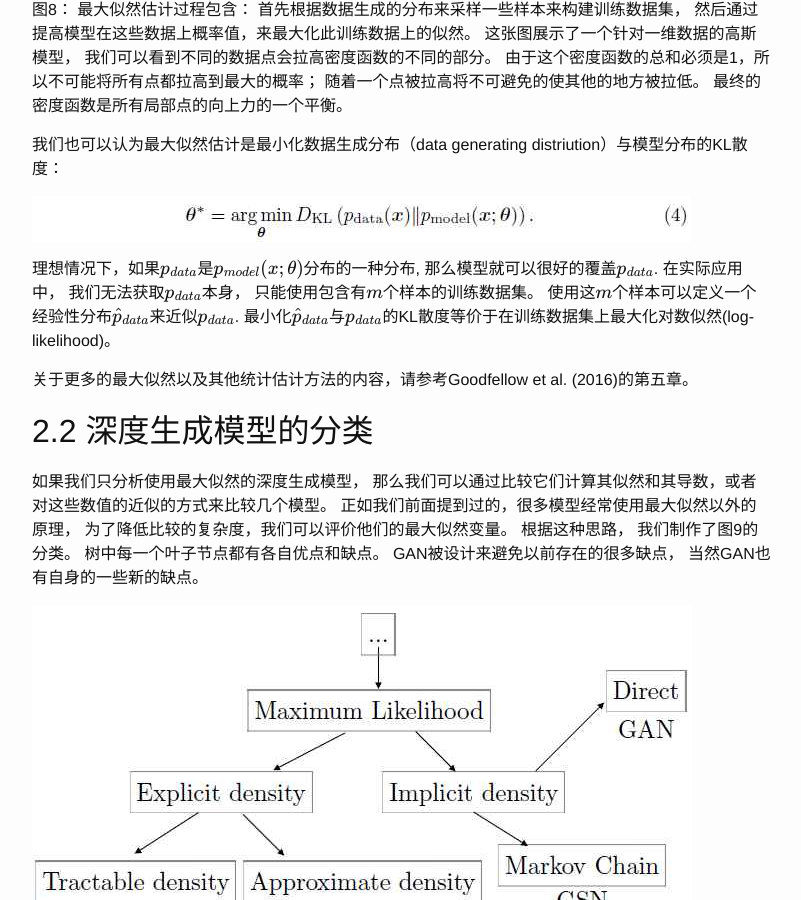
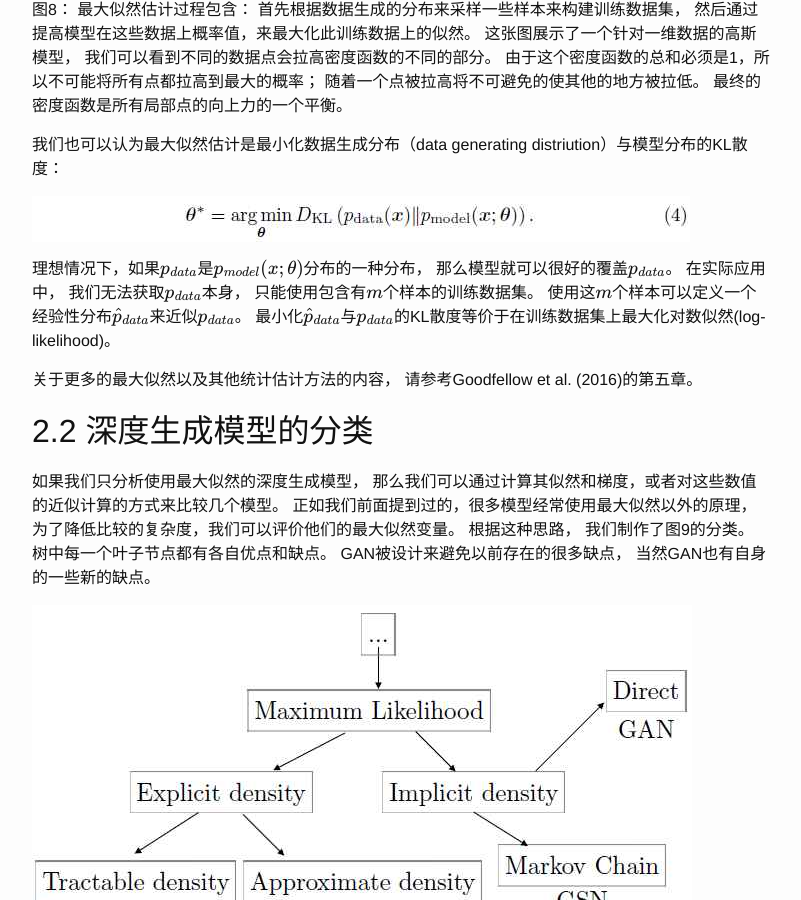
Before and after one commit to sinpycn/sinpycn.github.io, a Jekyll site: the page built from _posts/research/gan/2017-04-29-GAN-Tutorial-How-do-generative-models-work.md, in a window 1280 px wide and 900 px high, scrolled down 1445 px. Shown: the whole window, without its empty margins (238-1039 px from the left). Built offline with Jekyll 4.4.1, drawn with Linux system fonts in a browser that asks for light colours; formulas are drawn with MathJax 3; some of the changed text lies outside the part shown.

Commit message:
Update 2017-04-29-GAN-Tutorial-How-do-generative-models-work.md

```diff
--- a/_posts/research/gan/2017-04-29-GAN-Tutorial-How-do-generative-models-work.md
+++ b/_posts/research/gan/2017-04-29-GAN-Tutorial-How-do-generative-models-work.md
@@ -10,10 +10,11 @@ categories: [research, gan-tutorial]
 ## 2.1 最大似然估计(Maximum Likelihood Estimation)
 
 为了简化讨论， 我们先分析使用最大似然原理的生成式模型。当然并不是所有的生成式模型都使用最大似然。 有些生成式模型默认不使用最大似然， 但是也可以做一些修改让其使用最大似然 （GAN就属于这一类）。
-通过忽略不使用最大似然的模型，并且分析哪些本来通常不使用最大似然的模型的最大似然版本，可以让我们排除很多的干扰，让我们的分析变得简单。
+通过忽略不使用最大似然的模型，并且分析那些本来通常不使用最大似然的模型的最大似然版本，可以排除很多的干扰，让我们的分析变得简单。
 
-最大似然估计是用来估计概率模型参数$$\theta$$的一种方法. 最大似然方法的基本思路是定义一个模型来对概率分布进行估计。
-给定一个数据集包含$$m$$个训练样本$$x^{(i)}$$， 然后使用似然（likelihood）表示模型在训练数据集上的概率， 也就是: $$\prod_{i=1}^{m}p_{model}(x^{(i)};\theta)$$.
+最大似然估计是用来估计概率模型参数$$\theta$$的一种方法。
+最大似然方法的基本思路是定义一个模型来对概率分布进行估计。
+给定一个数据集包含$$m$$个训练样本$$x^{(i)}$$， 然后使用似然（likelihood）表示模型在训练数据集上的概率， 也就是: $$\prod_{i=1}^{m}p_{model}(x^{(i)};\theta)$$。
 
 简单的说， 最大似然的原理是通过优化模型参数来最大化在训练数据上的预测概率。
 在对数空间最容易达到此目的； 我们通常计算一个算术和，而不是针对每一个样本进行处理。
@@ -35,14 +36,15 @@ categories: [research, gan-tutorial]
 
 ![Equation 1,2,3](/images/201704/28/eq04.jpg)
 
-理想情况下，如果$$p_{data}$$是$$p_{model}(x;\theta)$$分布的一种分布, 那么模型就可以很好的覆盖$$p_{data}$$.
-在实际应用中， 我们无法获取$$p_{data}$$本身， 只能使用包含有$$m$$个样本的训练数据集。 使用这$$m$$个样本可以定义一个经验性分布$$\hat{p}_{data}$$来近似$$p_{data}$$. 最小化$$\hat{p}_{data}$$与$$p_{data}$$的KL散度等价于在训练数据集上最大化对数似然(log-likelihood)。
+理想情况下，如果$$p_{data}$$是$$p_{model}(x;\theta)$$分布的一种分布， 那么模型就可以很好的覆盖$$p_{data}$$。
+在实际应用中， 我们无法获取$$p_{data}$$本身， 只能使用包含有$$m$$个样本的训练数据集。 使用这$$m$$个样本可以定义一个经验性分布$$\hat{p}_{data}$$来近似$$p_{data}$$。
+最小化$$\hat{p}_{data}$$与$$p_{data}$$的KL散度等价于在训练数据集上最大化对数似然(log-likelihood)。
 
-关于更多的最大似然以及其他统计估计方法的内容，请参考Goodfellow et al. (2016)的第五章。
+关于更多的最大似然以及其他统计估计方法的内容， 请参考Goodfellow et al. (2016)的第五章。
 
 ## 2.2 深度生成模型的分类
 
-如果我们只分析使用最大似然的深度生成模型， 那么我们可以通过比较它们计算其似然和其导数，或者对这些数值的近似的方式来比较几个模型。
+如果我们只分析使用最大似然的深度生成模型， 那么我们可以通过计算其似然和梯度，或者对这些数值的近似计算的方式来比较几个模型。
 正如我们前面提到过的，很多模型经常使用最大似然以外的原理， 为了降低比较的复杂度，我们可以评价他们的最大似然变量。
 根据这种思路， 我们制作了图9的分类。
 树中每一个叶子节点都有各自优点和缺点。
```
